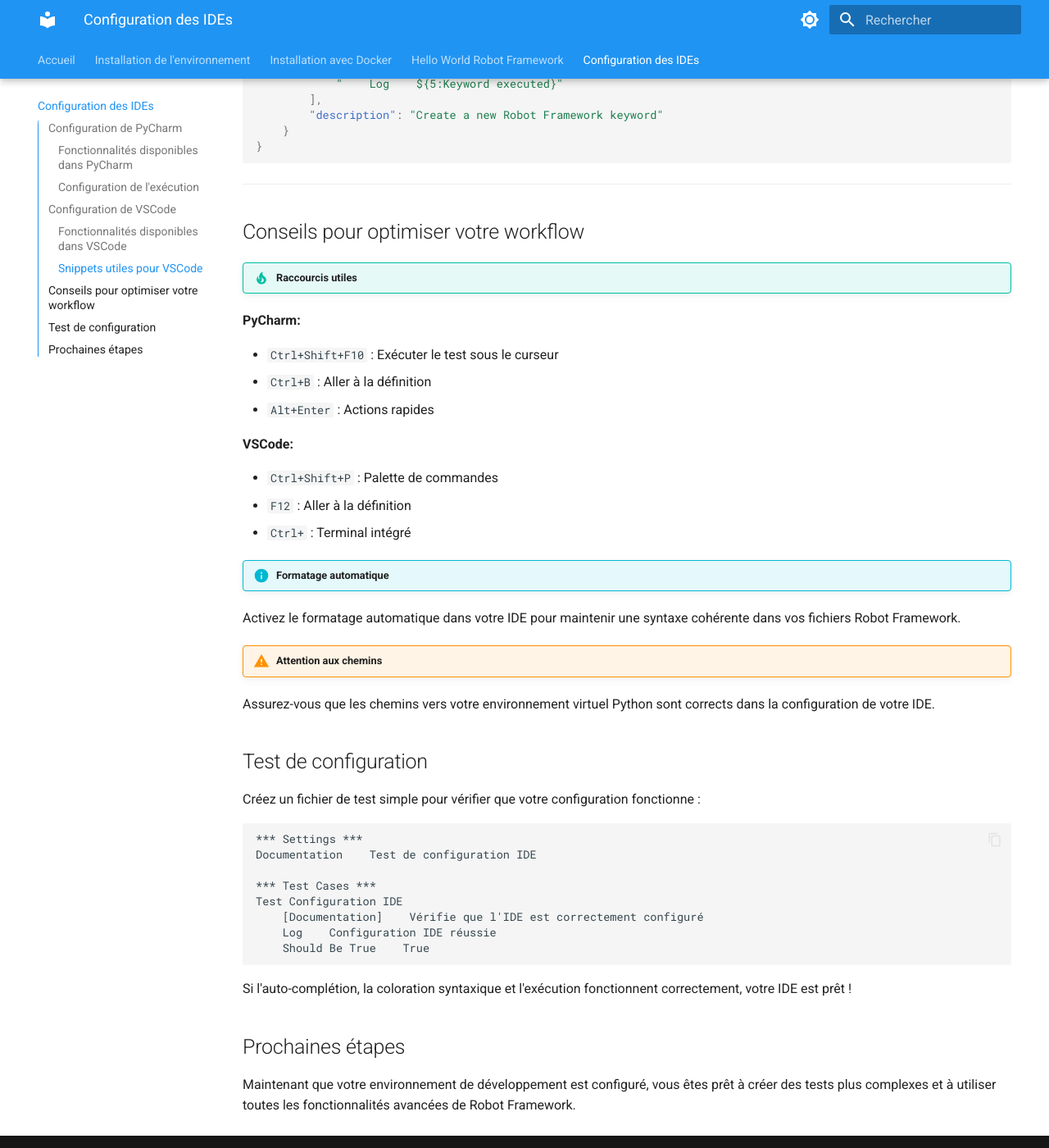
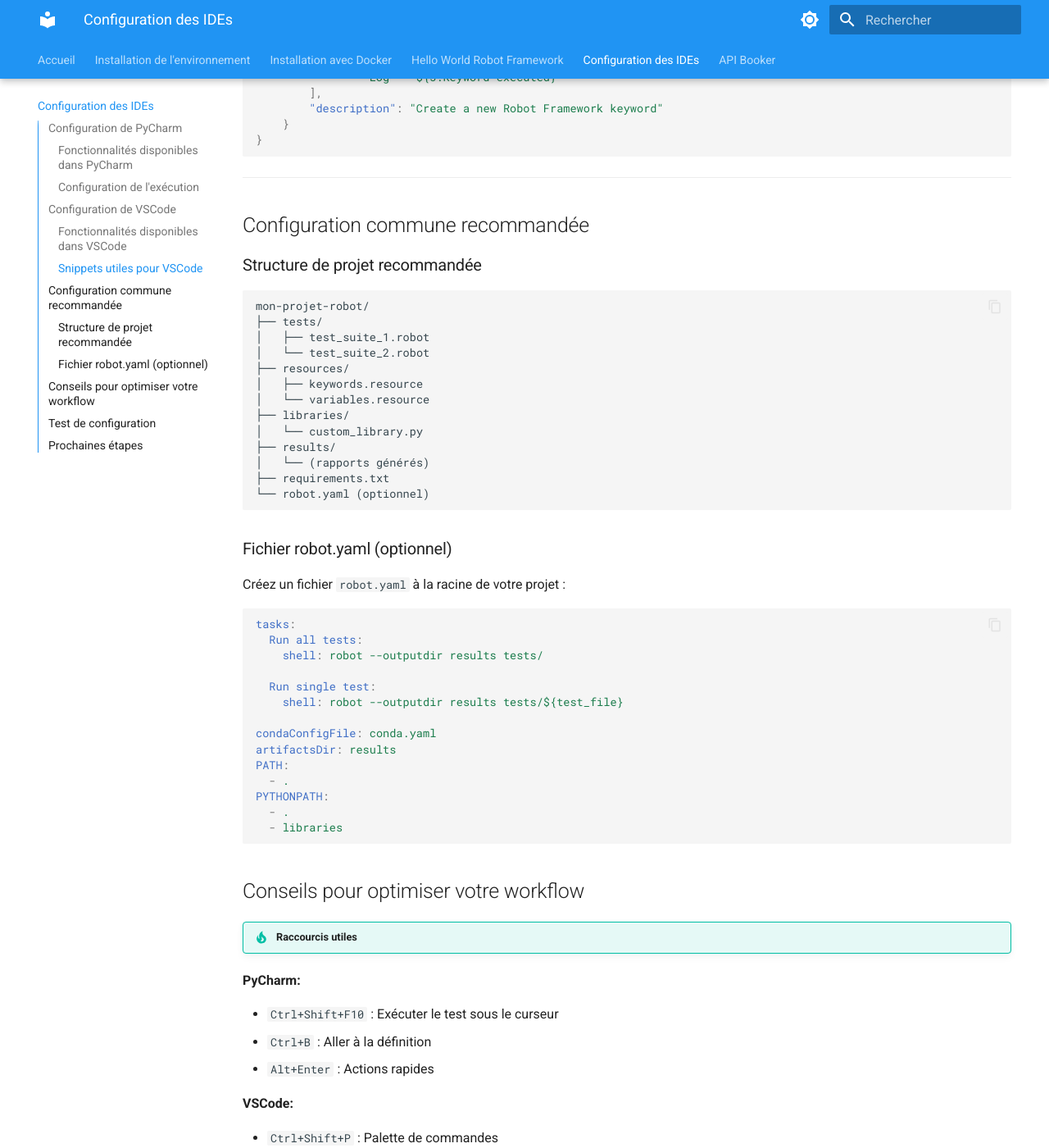
Before and after one commit to remi-picard/robot-codelab, an MkDocs documentation site: the page built from docs/configuration-ide.md, in a window 1280 px wide and 1400 px high, scrolled down 1857 px. Shown: the whole window at 82% size. Built offline with MkDocs 1.6.1 and Material for MkDocs 9.7.7, drawn with Linux system fonts in a browser that asks for light colours; some of the changed text lies outside the part shown.

Commit message:
Ajoute la page API Booker

````diff
--- a/docs/configuration-ide.md
+++ b/docs/configuration-ide.md
@@ -22,9 +22,9 @@
 1. Clic droit sur votre fichier `.robot`
 2. **Run 'nom_fichier.robot'**
 3. Ou configurez une **Run Configuration** personnalisée :
-    - **Run** → **Edit Configurations**
-    - **+** → **Robot Framework**
-    - Configurez le chemin vers votre script et les arguments
+   - **Run** → **Edit Configurations**
+   - **+** → **Robot Framework**
+   - Configurez le chemin vers votre script et les arguments
 
 ---
 
@@ -76,6 +76,47 @@
 
 ---
 
+## Configuration commune recommandée
+
+### Structure de projet recommandée
+
+```
+mon-projet-robot/
+├── tests/
+│   ├── test_suite_1.robot
+│   └── test_suite_2.robot
+├── resources/
+│   ├── keywords.resource
+│   └── variables.resource
+├── libraries/
+│   └── custom_library.py
+├── results/
+│   └── (rapports générés)
+├── requirements.txt
+└── robot.yaml (optionnel)
+```
+
+### Fichier robot.yaml (optionnel)
+
+Créez un fichier `robot.yaml` à la racine de votre projet :
+
+```yaml
+tasks:
+  Run all tests:
+    shell: robot --outputdir results tests/
+
+  Run single test:
+    shell: robot --outputdir results tests/${test_file}
+
+condaConfigFile: conda.yaml
+artifactsDir: results
+PATH:
+  - .
+PYTHONPATH:
+  - .
+  - libraries
+```
+
 ## Conseils pour optimiser votre workflow
 
 !!! tip "Raccourcis utiles"
@@ -117,3 +158,5 @@
 ## Prochaines étapes
 
 Maintenant que votre environnement de développement est configuré, vous êtes prêt à créer des tests plus complexes et à utiliser toutes les fonctionnalités avancées de Robot Framework.
+
+Dans la [prochaine section](api-booker.md), nous allons mettre en pratique vos connaissances avec un exercice complet de test d'API REST.
--- a/mkdocs.yml
+++ b/mkdocs.yml
@@ -32,6 +32,7 @@
   - Installation avec Docker: installation-docker.md
   - Hello World Robot Framework: hello-world.md
   - Configuration des IDEs: configuration-ide.md
+  - API Booker: api-booker.md
 
 markdown_extensions:
   - codehilite:
````
Also changed, not shown: docs/api-booker.md (added, +242 -0 lines), docs/index.md (+4 -3 lines).
